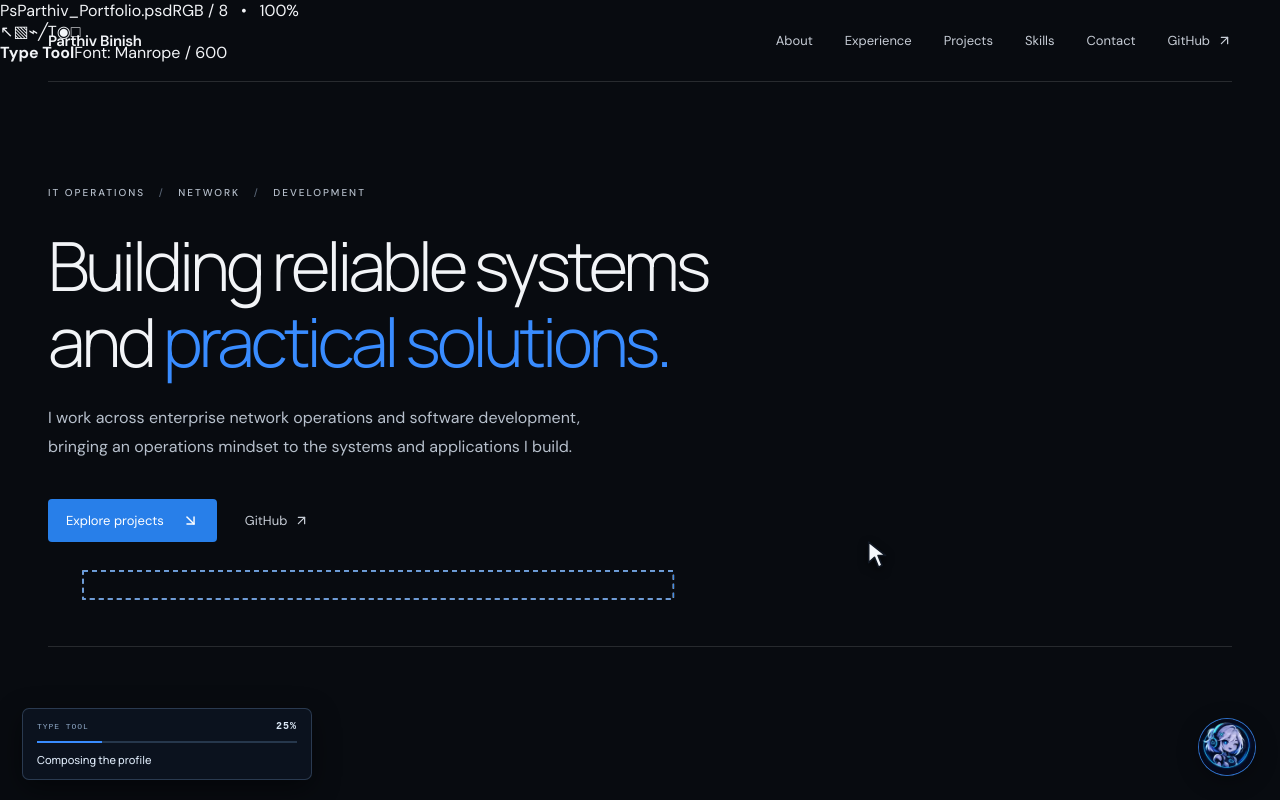
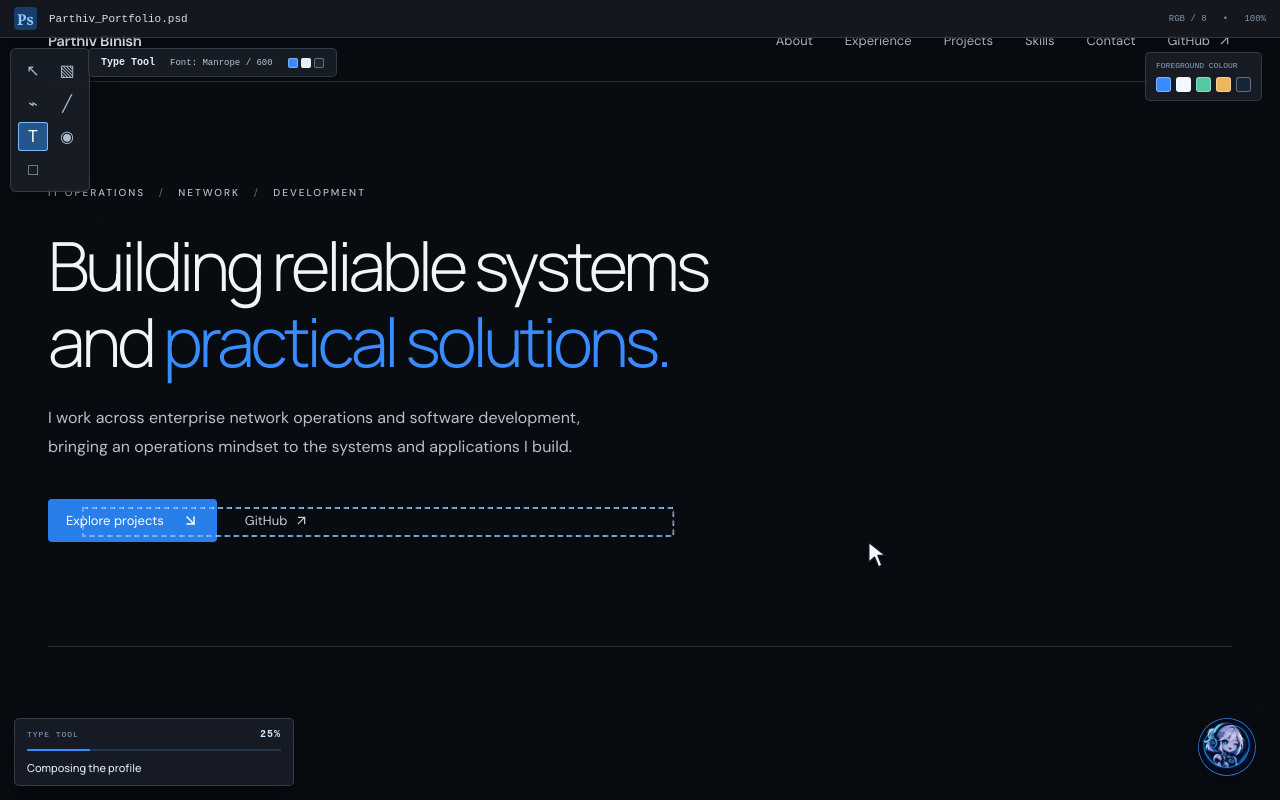
Before and after one commit to Parthiv-Binish/parthiv, a React (Vite) app: page / in a window 1280 px wide. Shown: the top 800 px of the page. Built offline with nearby package versions, Linux system fonts and the light colour scheme.

Commit message:
Style Photoshop-like portfolio build workspace

```diff
--- a/src/styles.css
+++ b/src/styles.css
@@ -419,3 +419,40 @@ body.portfolio-building .build-live-cursor { transition:left .12s ease-out,top .
   0% { transform:translate(-8px,-5px) scale(.96); filter:brightness(1.3); }
   100% { transform:translate(0,0) scale(1); filter:none; }
 }
+
+
+/* Photoshop-like design workspace: actual page elements are constructed in sequence. */
+body.portfolio-building main .build-unmade{visibility:hidden!important;opacity:0!important;animation:none!important}
+body.portfolio-building main .build-making{visibility:visible!important;opacity:1!important;will-change:clip-path,transform,filter}
+body.portfolio-building main .build-making.build-type{clip-path:inset(0 100% 0 0);animation:ps-type .28s steps(18,end) forwards!important}
+body.portfolio-building main .build-making.build-draw{clip-path:inset(0 100% 0 0);animation:ps-draw .26s ease-out forwards!important}
+body.portfolio-building main .build-making.build-drop{clip-path:inset(0 0 100% 0);animation:ps-place .28s cubic-bezier(.16,1,.3,1) forwards!important}
+body.portfolio-building main .build-revealed{visibility:visible!important;opacity:1!important;clip-path:none!important;filter:none!important;animation:none!important}
+body.portfolio-building main .build-revealed.tool-card,
+body.portfolio-building main .build-revealed.project,
+body.portfolio-building main .build-revealed.skill{outline:none;border-color:rgba(57,140,255,.32)}
+@keyframes ps-type{to{clip-path:inset(0);filter:none}}
+@keyframes ps-draw{to{clip-path:inset(0);filter:none}}
+@keyframes ps-place{0%{clip-path:inset(0 0 100% 0);transform:translate(12px,8px) scale(.97)}100%{clip-path:inset(0);transform:none}}
+.photoshop-mode{position:fixed;inset:0;z-index:9998;pointer-events:none;background:transparent;overflow:hidden}
+.ps-topbar{position:fixed;top:0;left:0;right:0;height:38px;display:flex;align-items:center;gap:12px;padding:0 14px;background:#161a20ed;border-bottom:1px solid #56627366;color:#d8e0eb;font:11px ui-monospace,monospace;box-shadow:0 3px 14px #0005}
+.ps-mark{display:grid;place-items:center;width:23px;height:23px;border-radius:4px;background:#173d68;color:#8fc7ff;font:bold 15px Georgia}
+.ps-top-right{margin-left:auto;color:#8293a9;font-size:9px}
+.ps-toolbox{position:fixed;top:48px;left:10px;display:grid;grid-template-columns:repeat(2,30px);gap:4px;padding:7px;background:#191e26ee;border:1px solid #69778955;border-radius:6px;box-shadow:0 6px 22px #0006}
+.ps-tool{height:29px;width:30px;display:grid;place-items:center;color:#aebed1;border-radius:3px;font:16px Arial}
+.ps-tool.selected{background:#24558b;color:#fff;box-shadow:inset 0 0 0 1px #7dbaff}
+.ps-tool i{font-style:normal}
+.ps-options{position:fixed;top:48px;left:88px;display:flex;align-items:center;gap:15px;padding:8px 12px;border:1px solid #69778955;border-radius:5px;background:#191e26ee;color:#b8c5d5;font:9px ui-monospace,monospace}
+.ps-options b{color:#e7effa;font-size:10px}
+.ps-colours{display:flex;gap:3px}.ps-colours i{width:10px;height:10px;border:1px solid #ffffff55;border-radius:2px}
+.ps-selection{position:fixed;inset:0;width:100%;height:100%;overflow:visible}
+.ps-marching-ants{animation:ps-ants .7s linear infinite}
+@keyframes ps-ants{to{stroke-dashoffset:-18}}
+.ps-colour-pop{position:fixed;right:18px;top:52px;padding:8px 10px;border:1px solid #69778955;border-radius:5px;background:#191e26ee;color:#8fa2bb;font:8px ui-monospace,monospace}
+.ps-colour-pop div{display:flex;gap:5px;margin-top:7px}
+.ps-colour-pop i{width:15px;height:15px;border:1px solid #ffffff55;border-radius:3px}
+.photoshop-mode .build-live-cursor{position:fixed;z-index:10;transition:left .16s ease-out,top .16s ease-out;filter:drop-shadow(0 2px 3px #0009)}
+.photoshop-mode .build-live-cursor svg{width:25px;height:31px}
+.photoshop-mode .build-live-status{left:14px;bottom:14px;width:min(280px,calc(100vw - 28px));padding:10px 12px;border:1px solid #71839b55;border-radius:5px;background:#171d26ed;box-shadow:0 6px 20px #0007}
+@media(max-width:600px){.ps-options{left:58px;top:91px;gap:7px;padding:6px;font-size:7px}.ps-toolbox{top:48px;left:6px;grid-template-columns:repeat(2,26px);gap:3px}.ps-tool{width:26px;height:26px}.ps-colour-pop{top:136px;right:8px}.ps-topbar{height:34px}.photoshop-mode .build-live-status{bottom:10px}}
+@media(prefers-reduced-motion:reduce){.photoshop-mode{display:none!important}body.portfolio-building main .build-unmade{visibility:visible!important;opacity:1!important}}
```
